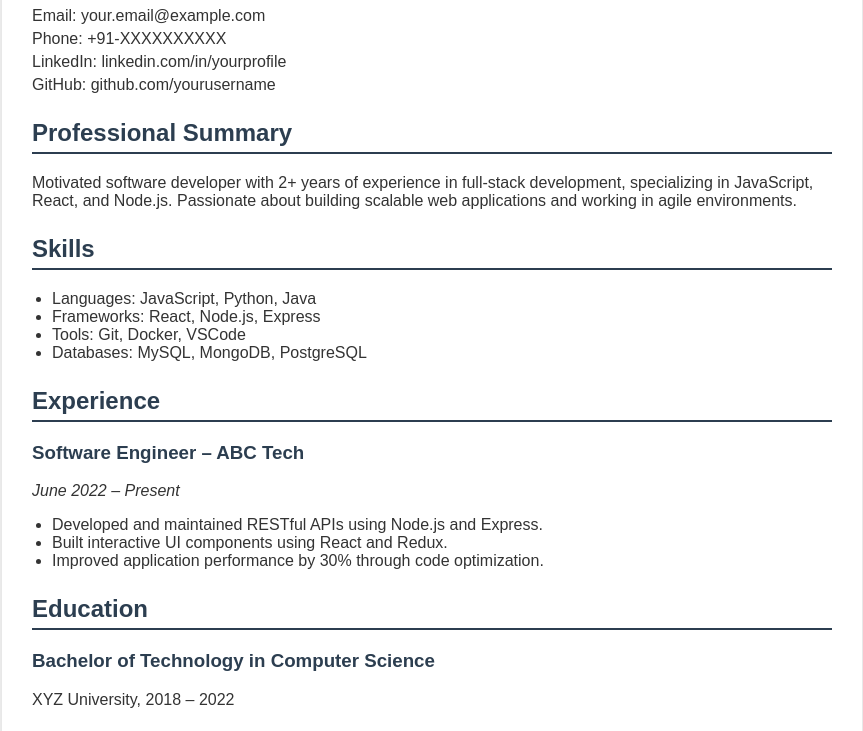
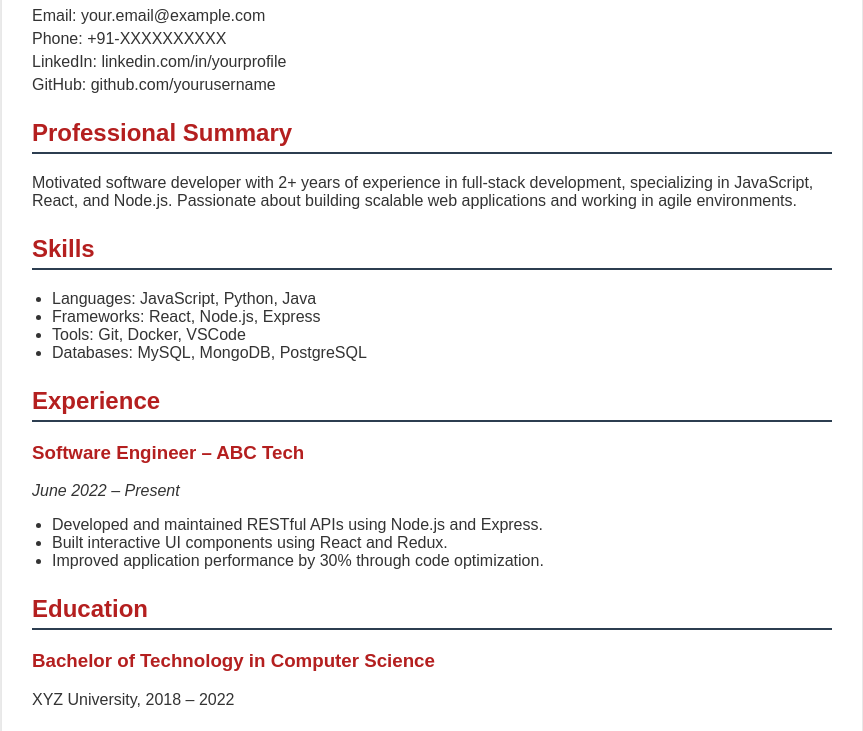
Before and after one commit to folkadonis/mern-stack, a plain HTML site: page index.html in a window 1280 px wide. Shown: the part 143-874 px from the top of the page, without its empty margins (208-1071 px from the left). Drawn offline with Linux system fonts and the light colour scheme.

Commit message:
Update index.html

```diff
--- a/index.html
+++ b/index.html
@@ -19,7 +19,7 @@
       box-shadow: 0 0 10px rgba(0,0,0,0.1);
     }
     h1, h2, h3 {
-      color: #2c3e50;
+      color: #b41f1f;
     }
     .section {
       margin-bottom: 25px;
```
